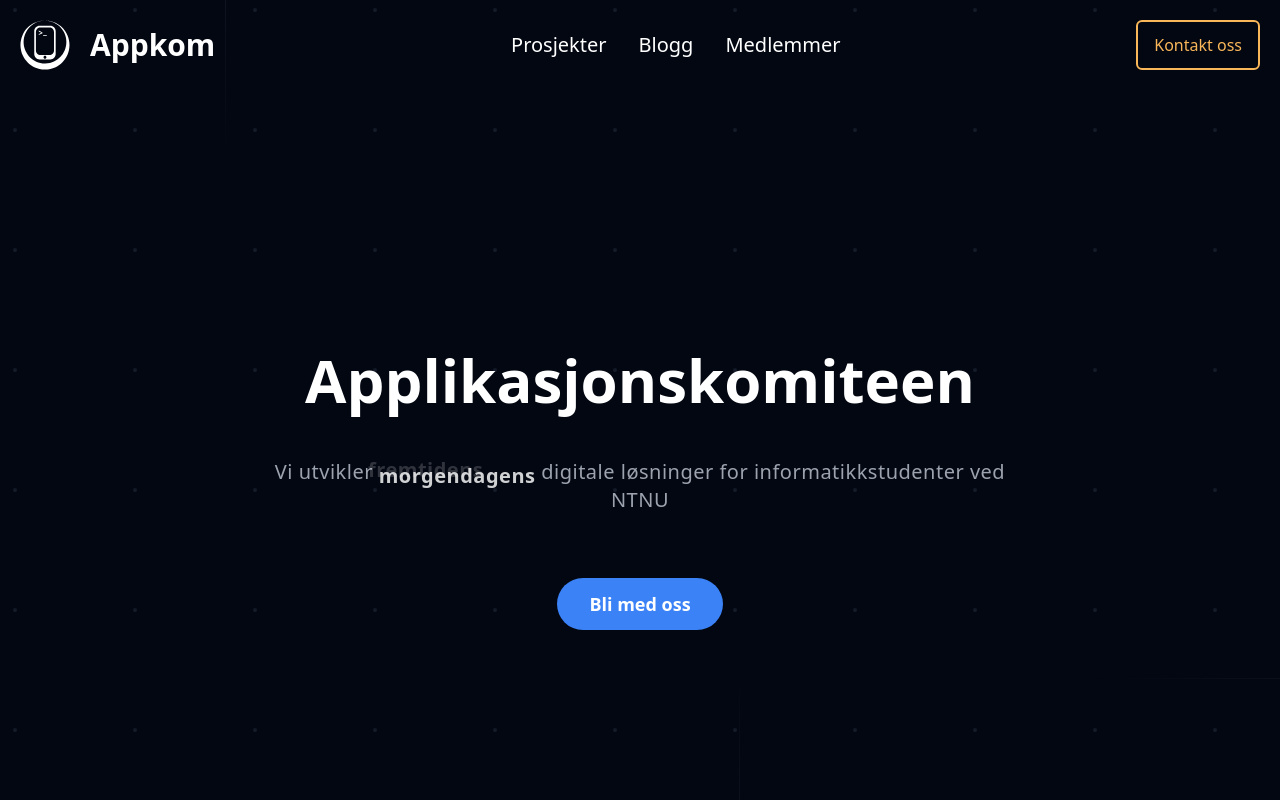
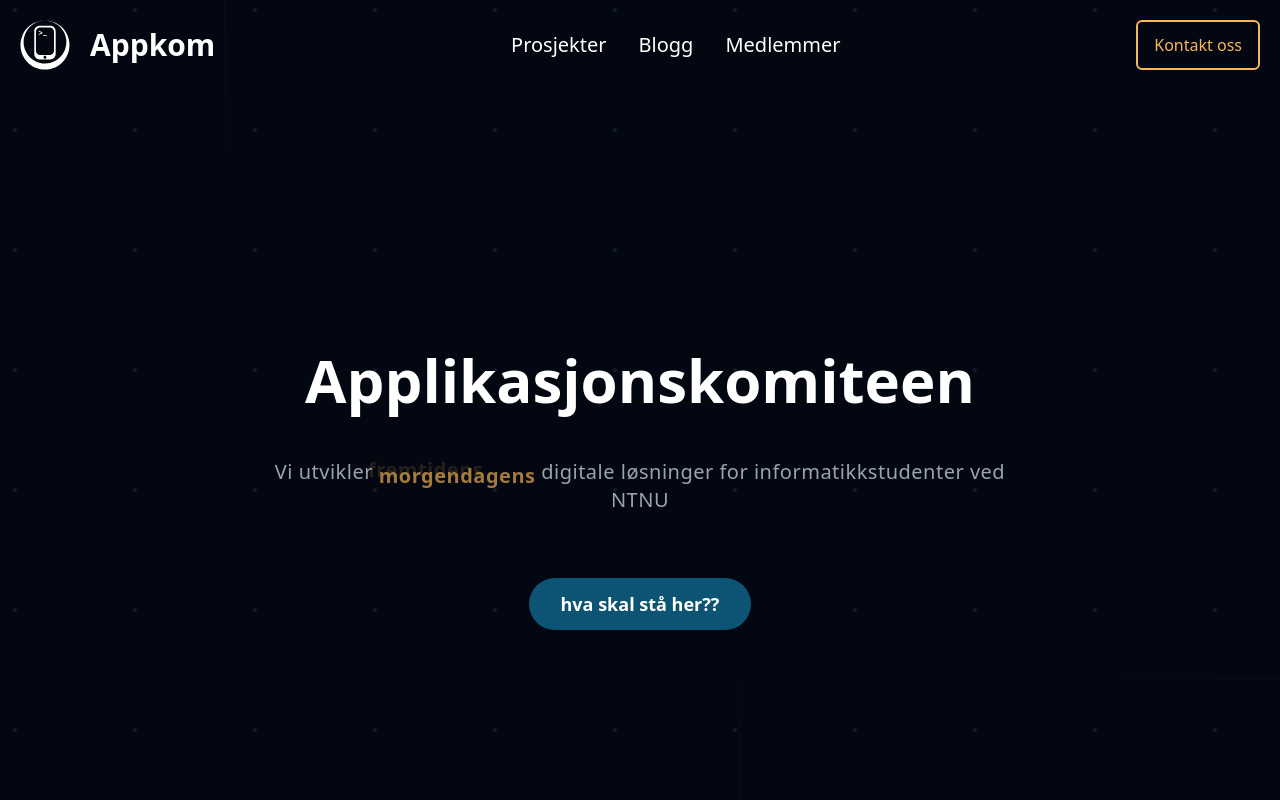
Before and after one commit to appKom/home, a Next.js app: page / in a window 1280 px wide. Shown: the top 800 px of the page. Built offline with nearby package versions, Linux system fonts and the light colour scheme.

Commit message:
Use online colors

```diff
--- a/components/HeroSection.tsx
+++ b/components/HeroSection.tsx
@@ -38,11 +38,11 @@ export const HeroSection = () => {
         transition={{ duration: 0.8, delay: 0.2 }}
       >
         Vi utvikler{" "}
-        <span className="inline-block">
+        <span className="inline-block opacity-80">
           <AnimatePresence mode="popLayout">
             <motion.span
               key={currentWordIndex}
-              className="inline-block font-semibold text-white"
+              className="inline-block font-semibold text-onlineOrange"
               initial={{ y: 20, opacity: 0 }}
               animate={{ y: 0, opacity: 1 }}
               exit={{ y: -20, opacity: 0 }}
@@ -61,9 +61,9 @@ export const HeroSection = () => {
       >
         <a
           href="#"
-          className="inline-block px-8 py-3 bg-blue-500 text-white rounded-full text-lg font-semibold hover:bg-blue-600 transition-colors"
+          className="inline-block px-8 py-3 bg-onlineBlue text-white rounded-full text-lg font-semibold transition-colors hover:bg-opacity-70"
         >
-          Bli med oss {/* TODO: Replace text and link or remove button */}
+          hva skal stå her?? {/* TODO: Replace text and link or remove button */}
         </a>
       </motion.div>
     </div>
--- a/tailwind.config.ts
+++ b/tailwind.config.ts
@@ -14,6 +14,7 @@ const config: Config = {
         tealBlue: "#1995AD",
         lightBlue: "#A1D6E2",
         onlineOrange: "#F9B759",
+        onlineBlue: "#0D5474",
       },
     },
   },
```
